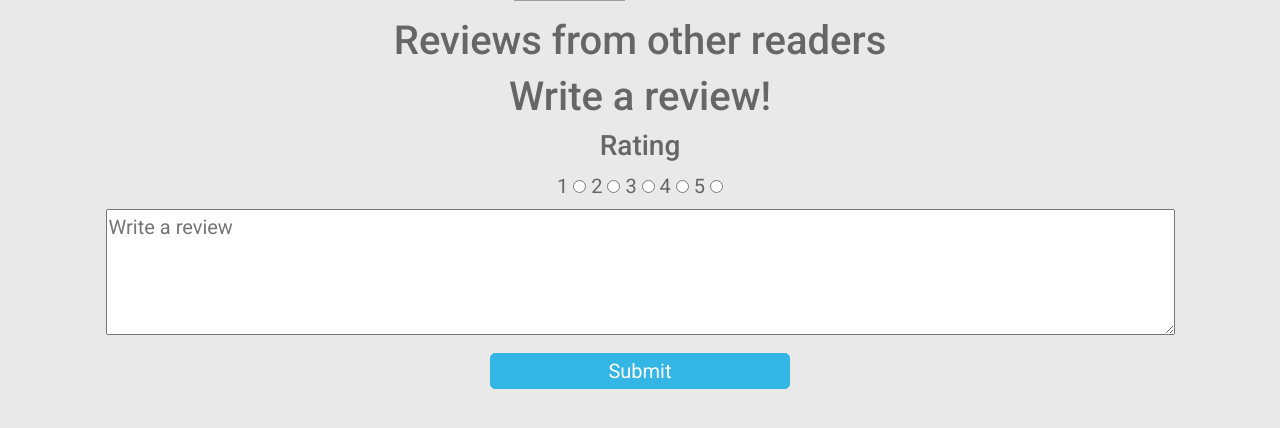
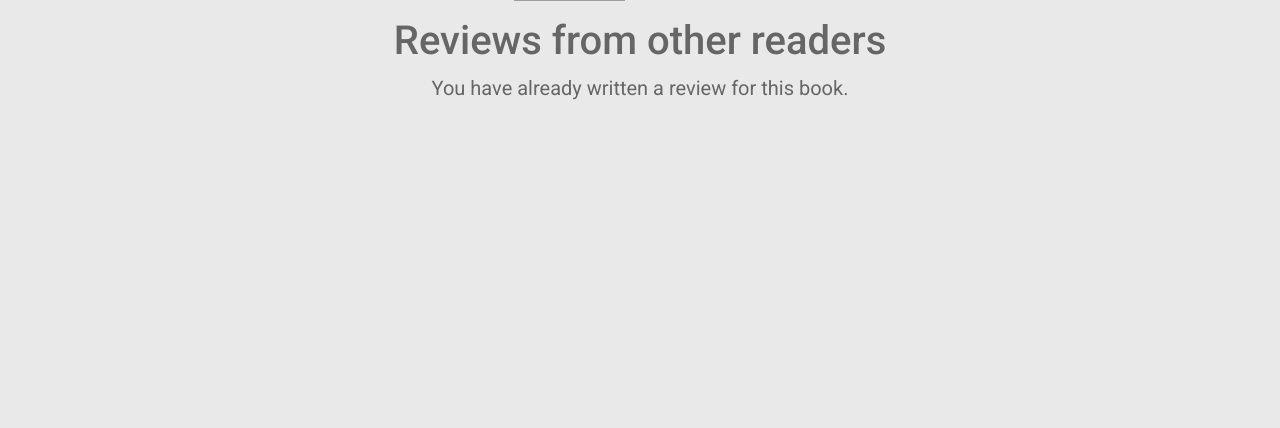
Before and after one commit to lscolombo/project1, a Flask app: template templates/book.html in a window 1280 px wide. Shown: the part 268-696 px from the top of the page. Run offline with Flask 2, Linux system fonts and the light colour scheme; the template is opened without the code that fills it, so the values that code supplies are empty; some libraries are stand-ins or nearby versions; some web fonts are replaced; grey boxes are pictures that could not be loaded.

Commit message:
Check if user sent a review
The textbox for writing a review isn't showed anymore if the user has already sent a review for the book

```diff
--- a/application.py
+++ b/application.py
@@ -163,11 +163,13 @@ def book_search(keyword):
 @app.route("/details/<book_isbn>", methods=["GET"])
 def details(book_isbn):
     error=None
+    user_id = session["user_id"]
     dict_goodreads = get_goodreads_data(book_isbn)
     book = get_book_by_isbn(book_isbn)
     reviews = get_reviews(book_isbn)
+    allow_review = single_book_review_success(user_id,book_isbn)
     flash(error)
-    return render_template('book.html',error=error,book=book, avg_rating=dict_goodreads["avg_rating"],ratings_count=dict_goodreads["ratings_count"], reviews=reviews)
+    return render_template('book.html',error=error,book=book, avg_rating=dict_goodreads["avg_rating"],ratings_count=dict_goodreads["ratings_count"], reviews=reviews, allow_review=allow_review)
 
 @app.route("/details/<book_isbn>", methods=["GET","POST"])
 def reviews(book_isbn):
@@ -179,8 +181,9 @@ def reviews(book_isbn):
     book = get_book_by_isbn(book_isbn)
     error = add_review(book_isbn,user_id,review,rating)
     reviews = get_reviews(book_isbn)
+    allow_review = single_book_review_success(user_id,book_isbn)
     flash(error)
-    return render_template('book.html',error=error,book=book, avg_rating=dict_goodreads["avg_rating"],ratings_count=dict_goodreads["ratings_count"], reviews=reviews)
+    return render_template('book.html',error=error,book=book, avg_rating=dict_goodreads["avg_rating"],ratings_count=dict_goodreads["ratings_count"], reviews=reviews, allow_review=allow_review)
 
 @app.route("/api/<book_isbn>", methods=["GET"])
 def api(book_isbn):
@@ -227,7 +230,7 @@ def add_review(book_isbn,user_id,review,rating):
     return(error)
 
 def single_book_review_success(user_id,book_isbn):
-    result = db.execute("""SELECT * FROM review
+    result = db.execute("""SELECT review_text, review_rating FROM review
                         WHERE book_id = :book_id AND user_id=:user_id""",
                         {"user_id":user_id,"book_id":book_isbn}).fetchone()
     if result is None:
--- a/templates/book.html
+++ b/templates/book.html
@@ -55,6 +55,9 @@
 </div>
 {% endfor %}
 
+
+{% if allow_review %}
+
 <div  class="row">
   <div class="col-md-12 col-md-offset-5" align="center">
 <form class="sendReviewForm" action="{{ url_for('reviews', book_isbn=book.isbn) }}" method="POST">
@@ -90,5 +93,13 @@
 </form>
 </div>
 </div>
+{% else %}
+<div  class="row">
+  <div class="col-md-12 col-md-offset-5" align="center">
+    You have already written a review for this book.
+  </div>
+</div>
+{% endif %}
+
 
 {% endblock %}
```
Lines whose indentation alone changed are shown as unchanged.
